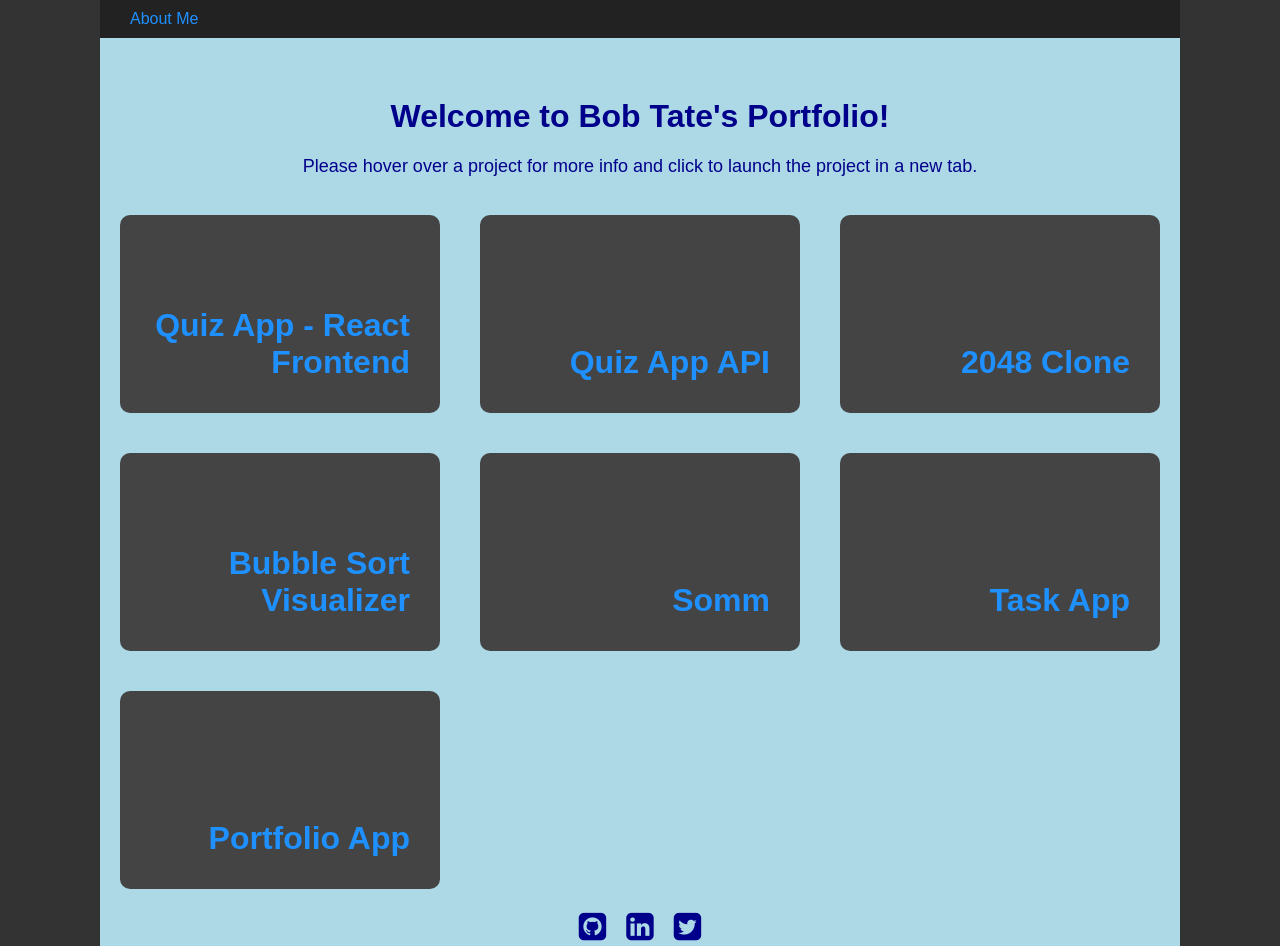
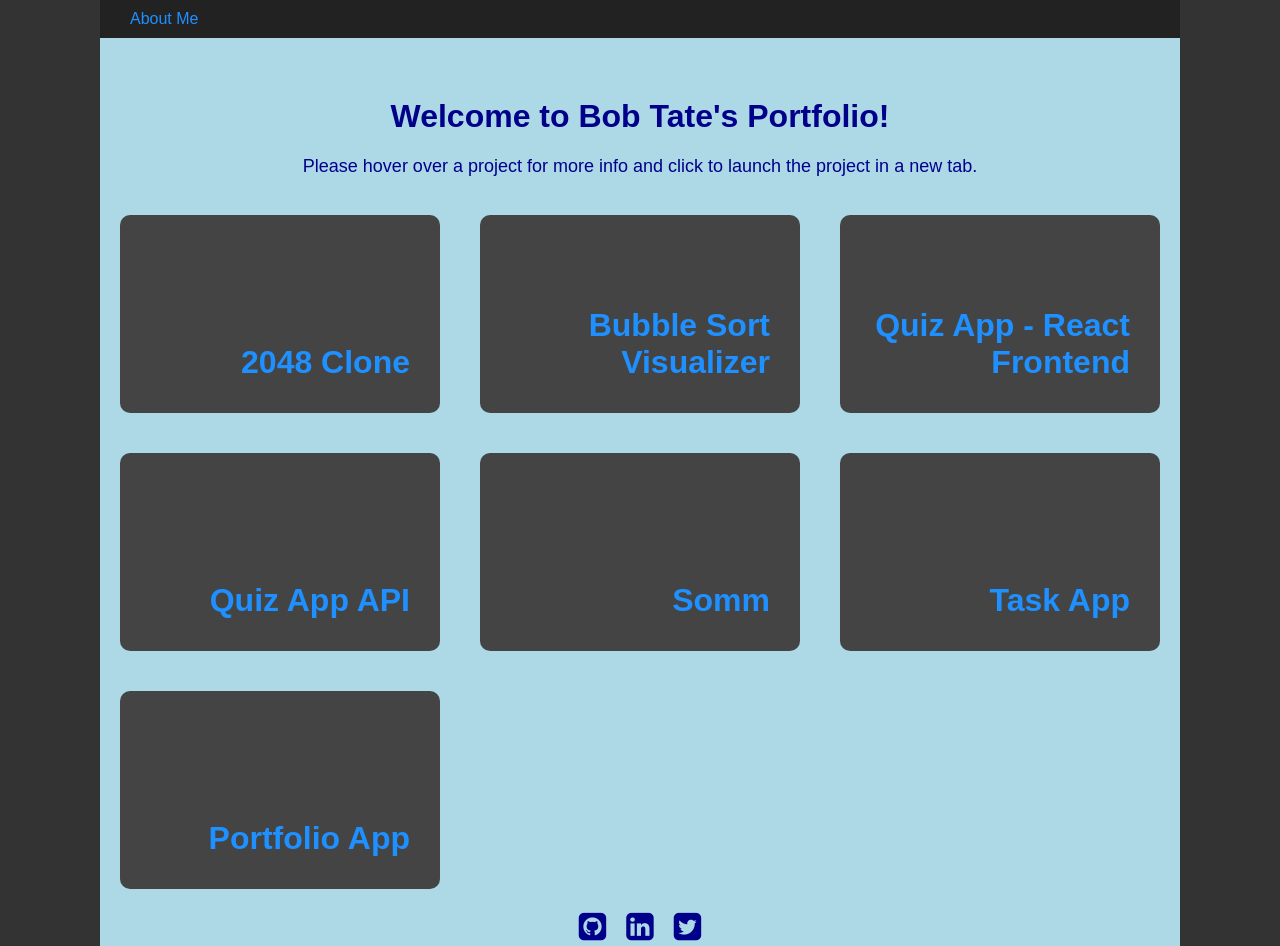
Before and after one commit to Btate712/Portfolio, a React (Create React App) app: page / in a window 1280 px wide. Built offline with nearby package versions, Linux system fonts and the light colour scheme.

Commit message:
changed display order of projects

```diff
--- a/src/data/portfolio.js
+++ b/src/data/portfolio.js
@@ -1,5 +1,15 @@
 const portfolio = [
   {
+    "title": "2048 Clone",
+    "description": "A clone of the game 2048 written in vanilla JS",
+    "location": "https://bob-tate-2048-game.s3.us-east-2.amazonaws.com/game2048.html",
+    "codeLocation": "https://github.com/Btate712/2048"
+  },{
+    "title": "Bubble Sort Visualizer",
+    "description": "A vanilla JS app written to visualize how a bubble sort works" ,
+    "location": "https://bob-tate-bubble-sort-visualizer.s3.us-east-2.amazonaws.com/bubblesort.html",
+    "codeLocation": "https://github.com/Btate712/BubbleSort"
+  },{
     "title": "Quiz App - React Frontend",
     "description": "A React application that makes use of the Quiz App API for taking multiple choice quizzes" ,
     "codeLocation": "https://github.com/Btate712/quiz-react",
@@ -9,16 +19,6 @@ const portfolio = [
     "description": "A Ruby on Rails API for storing multiple choice questions and delivering quizzes using those questions" ,
     "codeLocation": "https://github.com/Btate712/quiz-api",
     "videoLocation": "https://www.youtube.com/watch?v=NurMlVhBgQs"
-  },{
-    "title": "2048 Clone",
-    "description": "A clone of the game 2048 written in vanilla JS",
-    "location": "https://bob-tate-2048-game.s3.us-east-2.amazonaws.com/game2048.html",
-    "codeLocation": "https://github.com/Btate712/2048"
-  },{
-    "title": "Bubble Sort Visualizer",
-    "description": "A vanilla JS app written to visualize how a bubble sort works" ,
-    "location": "https://bob-tate-bubble-sort-visualizer.s3.us-east-2.amazonaws.com/bubblesort.html",
-    "codeLocation": "https://github.com/Btate712/BubbleSort"
   },{
     "title": "Somm",
     "description": "An application written in Ruby on Rails to rate and review wines" ,
```
Also changed, not shown: 1 other file (tests, documents, lock files or other folders).
